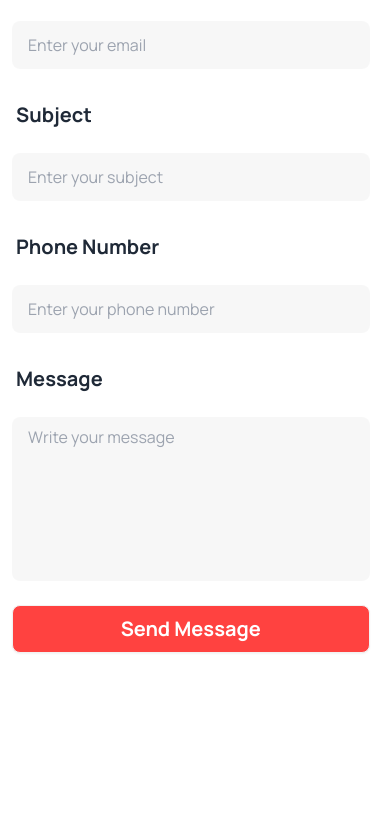
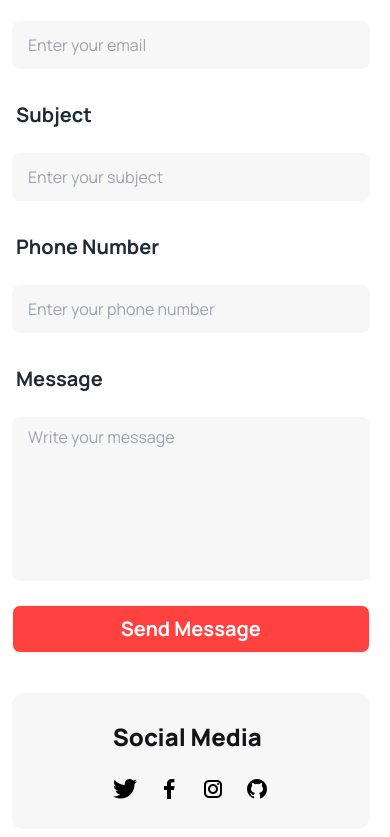
Before and after one commit to Partha-Ds/Assignment-3, a plain HTML site: page index.html in a window 390 px wide. Shown: the part 6791-7628 px from the top of the page. Before the commit the page ends 7484 px from the top, so only its background shows below. Drawn offline with nearby package versions, Linux system fonts and the light colour scheme.

Commit message:
get in touch section edited

```diff
--- a/index.html
+++ b/index.html
@@ -306,7 +306,7 @@
                 <p class="font-medium text-[#13131899] mt-4 lg:mt-6">Currently there are many hockey clubs. A survey of
                     some of these professional clubs is given below</p>
             </div>
-            <div class="flex flex-col lg:flex-row gap-6 pt-6 lg:pt-12 mb-10 lg:mb-24">
+            <div class="flex flex-col lg:flex-row gap-6 pt-6 lg:pt-12 mb-10 lg:mb-12">
                 <!-- card part -->
                 <div class="p-3 lg:p-12 border rounded-2xl grid gap-4 lg:gap-6 lg:flex-1">
                     <!-- first card -->
@@ -392,6 +392,17 @@
                 </div>
 
             </div>
+            <div class="bg-[#13131808] grid justify-center gap-6 py-7 lg:py-9 mb-10 lg:mb-24 rounded-xl">
+                <div>
+                    <h3 class="text-2xl font-extrabold text-[#131318]">Social Media</h3>
+                </div>
+                <div class="flex gap-5">
+                    <div><a href=""><img src="Images/icons8-twitter-24.png" alt=""></a></div>
+                    <div><a href=""><img src="Images/icons8-facebook-f-24.png" alt=""></a></div>
+                    <div><a href=""><img src="Images/icons8-instagram-24.png" alt=""></a></div>
+                    <div><a href=""><img src="Images/icons8-github-24.png" alt=""></a></div>
+                </div>
+            </div>
         </section>
     </main>
     <footer>
```
